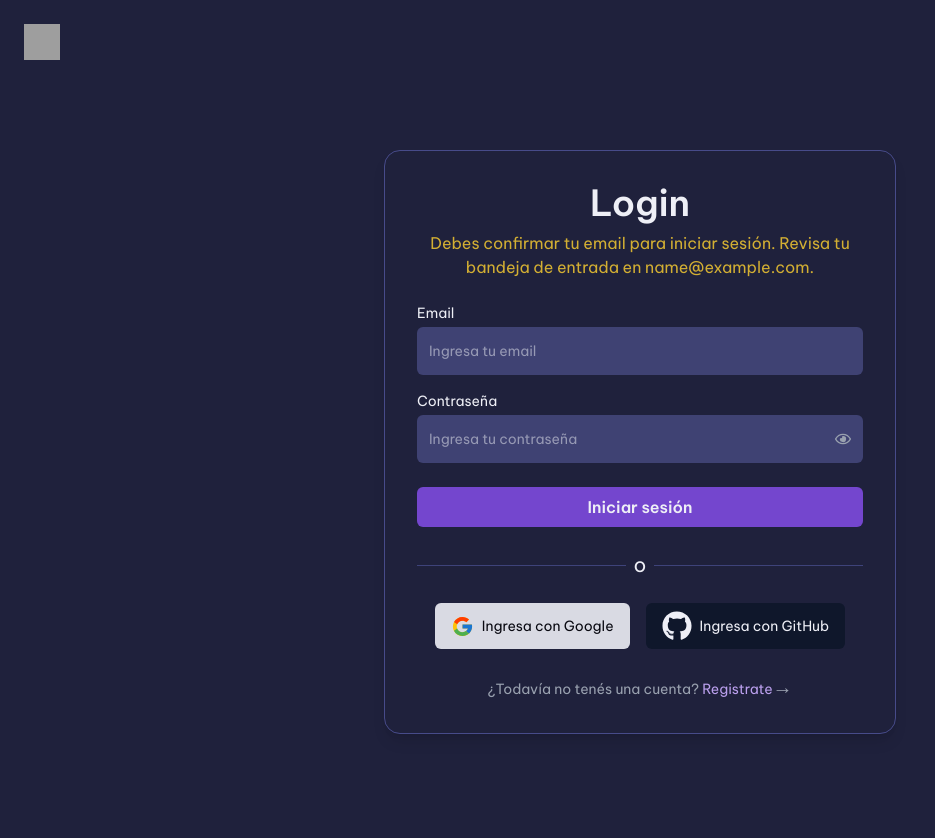
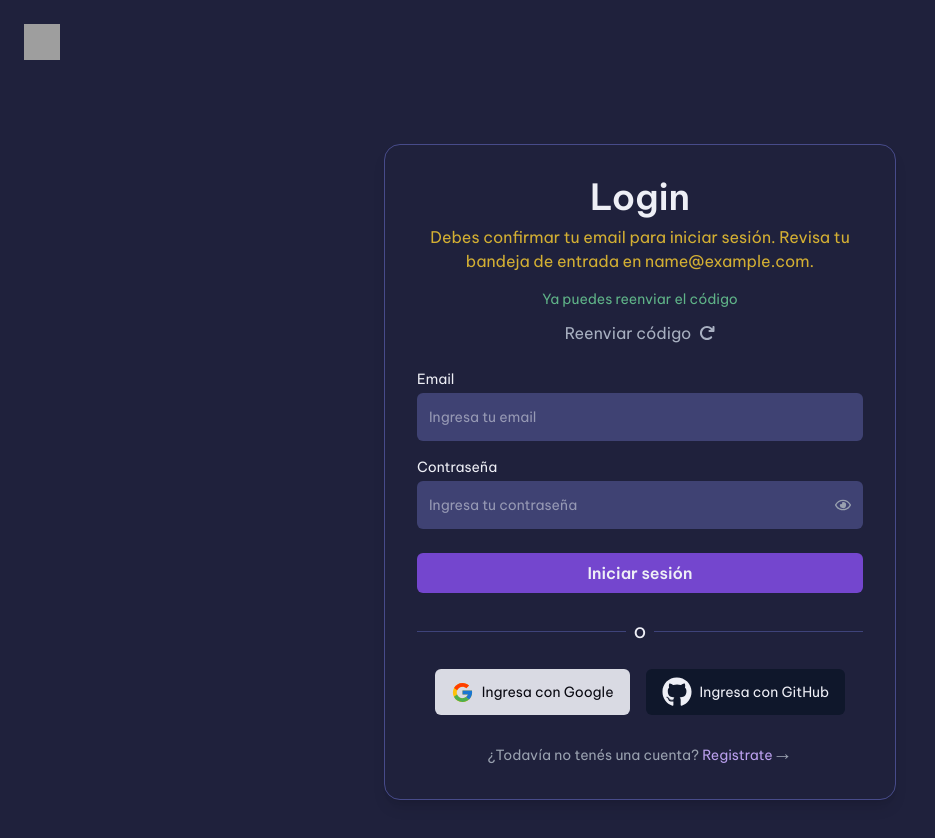
Before and after one commit to DevCore-PF/ProyectoFinalFront, a Next.js app in the folder front/: page /login in a window 1280 px wide. Shown: the top 838 px of the page, without its empty margins (0-935 px from the left). Before the commit the page ends 800 px from the top, so only its background shows below. Built offline with nearby package versions, Linux system fonts and the light colour scheme; no server answers; sample sign-in values are in the browser's storage; grey boxes are pictures that could not be loaded; a web font is replaced by a local one.

Commit message:
Feature: reenviar email de verificacion

```diff
--- a/front/components/LoginForm.tsx
+++ b/front/components/LoginForm.tsx
@@ -3,8 +3,10 @@
 import { FaRegEye } from "react-icons/fa";
 import { FaRegEyeSlash } from "react-icons/fa";
 import { FaExclamation } from "react-icons/fa6";
+import { FaArrowRotateRight } from "react-icons/fa6";
+
 //Types & Validators
-import { LoginFormData } from "@/types/auth.types";
+import { LoginFormData, User } from "@/types/auth.types";
 import { loginInitialValues, loginValidations } from "@/validators/loginSchema";
 //Formik
 import { useFormik } from "formik";
@@ -14,22 +16,28 @@ import Link from "next/link";
 import { useEffect, useState } from "react";
 // import { useSearchParams } from "next/navigation";
 //Services
-import { loginUserService } from "@/services/user.service";
+import { loginUserService, resendEmailService } from "@/services/user.service";
 //Helpers
 import { toastError, toastSuccess } from "@/helpers/alerts.helper";
 //Context
 import { useAuth } from "@/context/UserContext";
 import GoogleAuthButton from "@/components/GoogleAuthButton";
 import GitHubAuthButton from "@/components/GitHubAuthButton";
+import Loader from "./Loaders/Loader";
+import TinyLoader from "./Loaders/TinyLoader";
 
 const LoginForm = () => {
   const [showPassword, setShowPassword] = useState(false);
   const [showEmailNotVerified, setShowEmailNotVerified] = useState(false);
+  const [timeRemaining, setTimeRemaining] = useState<number>(180);
+  const [canResend, setCanResend] = useState(false);
+  const { setToken, setUser, user } = useAuth();
+  const [loadingResender, setLoadingResender] = useState(false);
 
-  const { setToken, setUser, user } = useAuth();
   const handleAuthError = (error: string) => {
     toastError(error);
   };
+
   const formik = useFormik<LoginFormData>({
     initialValues: loginInitialValues,
     validationSchema: loginValidations,
@@ -61,6 +69,44 @@ const LoginForm = () => {
     setShowPassword(!showPassword);
   };
 
+  useEffect(() => {
+    if (showEmailNotVerified && timeRemaining > 0) {
+      const interval = setInterval(() => {
+        setTimeRemaining((prev) => {
+          if (prev <= 1) {
+            setCanResend(true);
+            clearInterval(interval);
+            return 0;
+          }
+          return prev - 1;
+        });
+      }, 10);
+
+      return () => clearInterval(interval);
+    }
+  }, [showEmailNotVerified, timeRemaining]);
+
+  const formatTime = (seconds: number) => {
+    const mins = Math.floor(seconds / 60);
+    const secs = seconds % 60;
+    return `${mins.toString().padStart(2, "0")}:${secs
+      .toString()
+      .padStart(2, "0")}`;
+  };
+
+  const handleResendEmail = async (user: User) => {
+    try {
+      setLoadingResender(true);
+      await resendEmailService(user.email);
+      toastSuccess("Email de verificación reenviado!");
+      setTimeRemaining(180);
+      setCanResend(false);
+    } catch (error) {
+      toastError("Error al reenviar el email");
+    } finally {
+      setLoadingResender(false);
+    }
+  };
   return (
     <div className="min-h-screen text-font-light flex flex-col">
       <header className="p-6">
@@ -87,10 +133,50 @@ const LoginForm = () => {
         >
           <h1 className="text-4xl font-bold text-center mb-2">Login</h1>
           {showEmailNotVerified ? (
-            <p className="text-amber-300/80 text-center mb-6">
-              {`Debes confirmar tu email para iniciar sesión. Revisa tu bandeja de
+            <>
+              <p className="text-amber-300/80 text-center mb-4">
+                {`Debes confirmar tu email para iniciar sesión. Revisa tu bandeja de
               entrada en ${user?.email}.`}
-            </p>
+              </p>
+              <div className="flex flex-col items-center gap-3 mb-6">
+                <div className="text-center">
+                  {canResend ? (
+                    <p className="text-green-300/70 text-sm ">
+                      Ya puedes reenviar el código
+                    </p>
+                  ) : (
+                    <p className="text-gray-400 text-sm ">
+                      Podrás reenviar el código en:{" "}
+                      <span className="font-mono font-bold text-amber-300/80">
+                        {formatTime(timeRemaining)}
+                      </span>
+                    </p>
+                  )}
+                </div>
+                <button
+                  type="button"
+                  onClick={() => {
+                    user && handleResendEmail(user);
+                  }}
+                  disabled={!canResend}
+                  className=" cursor-pointer text-slate-300/80 hover:text-slate-300 transition flex items-center gap-2 disabled:opacity-50 disabled:hover:text-slate-300/80  disabled:cursor-not-allowed "
+                >
+                  {loadingResender ? (
+                    <div className="flex items-center gap-3 text-slate-300/80">
+                      Reenviando email
+                      <TinyLoader />
+                    </div>
+                  ) : (
+                    <div className="flex items-center gap-2 ">
+                      <p>Reenviar código</p>
+                      <span>
+                        <FaArrowRotateRight />
+                      </span>
+                    </div>
+                  )}
+                </button>
+              </div>
+            </>
           ) : (
             <p className="text-gray-400 text-center mb-6">
               Iniciá sesión para ingresar a tu cuenta.
--- a/front/services/user.service.ts
+++ b/front/services/user.service.ts
@@ -268,24 +268,28 @@ export const getUserProfileService = async (
   }
 };
 
-// Servicio para obtener usuario actual (usado en OAuth callbacks)
-// export const getCurrentUserService = async (token: string, id: string) => {
-//   try {
-//     const response = await fetch(`${API_URL}/users/${id}`, {
-//       headers: {
-//         Authorization: `Bearer ${token}`,
-//       },
-//     });
+export const resendEmailService = async (email: string) => {
+  try {
+    const response = await fetch(`${API_URL}/auth/resend-verification`, {
+      method: "POST",
+      headers: {
+        "Content-Type": "application/json",
+      },
+      body: JSON.stringify({ email }),
+    });
 
-//     if (!response.ok) {
-//       throw new Error("Error obteniendo usuario");
-//     }
+    if (!response.ok) {
+      const errorData = await response.json();
+      throw new Error(
+        errorData.message || "Error al reenviar el email de verificación"
+      );
 
-//     const userData = await response.json();
-//     // Si el backend devuelve userReturn en lugar de directamente el user
-//     return userData.userReturn || userData;
-//   } catch (error) {
-//     console.error("Error al conseguir el usuario actual: ", error);
-//     throw error;
-//   }
-// };
+    }
+
+    const data = await response.json();
+    return data;
+  } catch (error) {
+    console.log("Error al reenviar verificacion", error);
+    throw error;
+  }
+};
```
Also changed, not shown: front/components/dashboard/ProfessionalValidationForm.tsx (+14 -24 lines).
